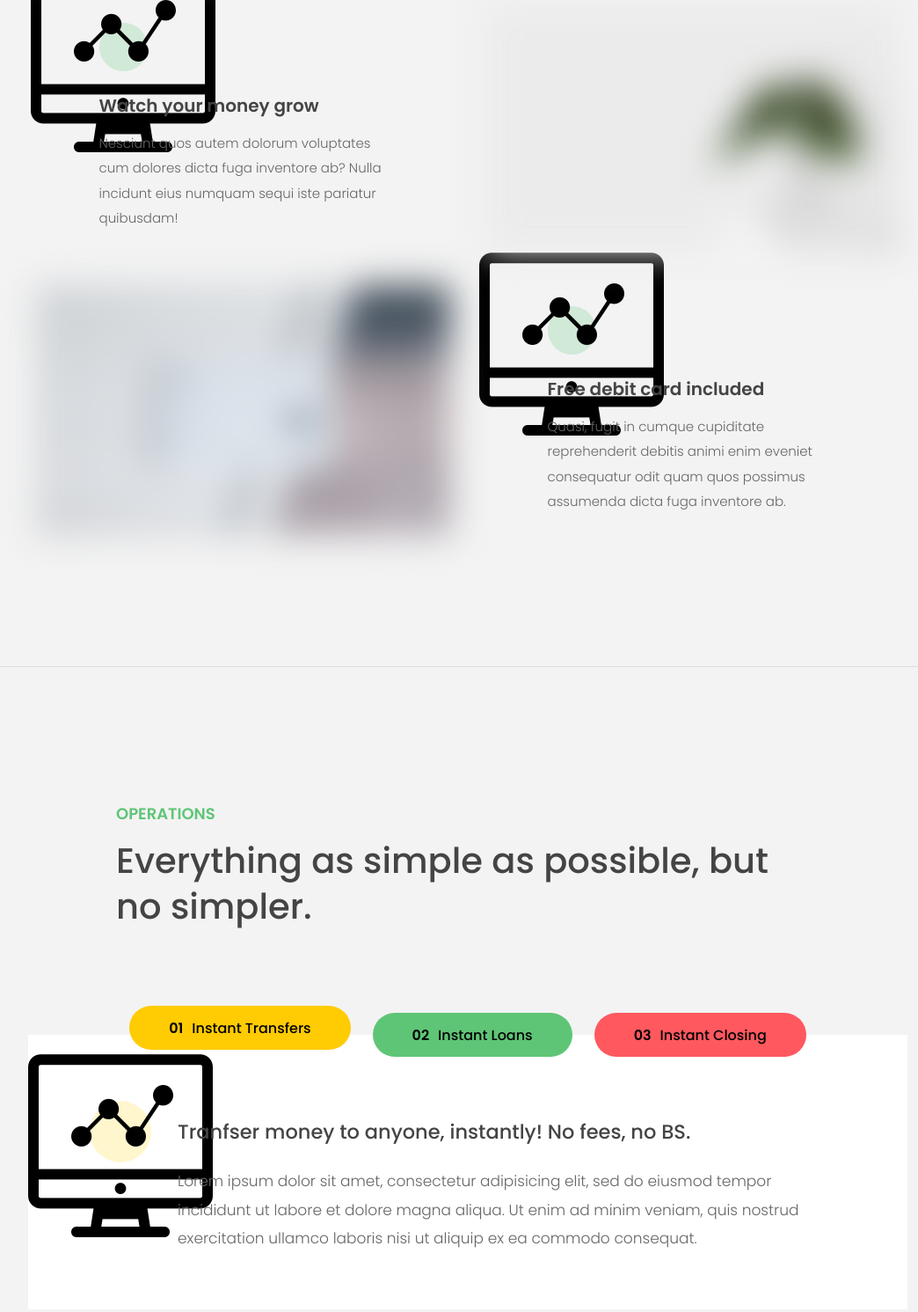
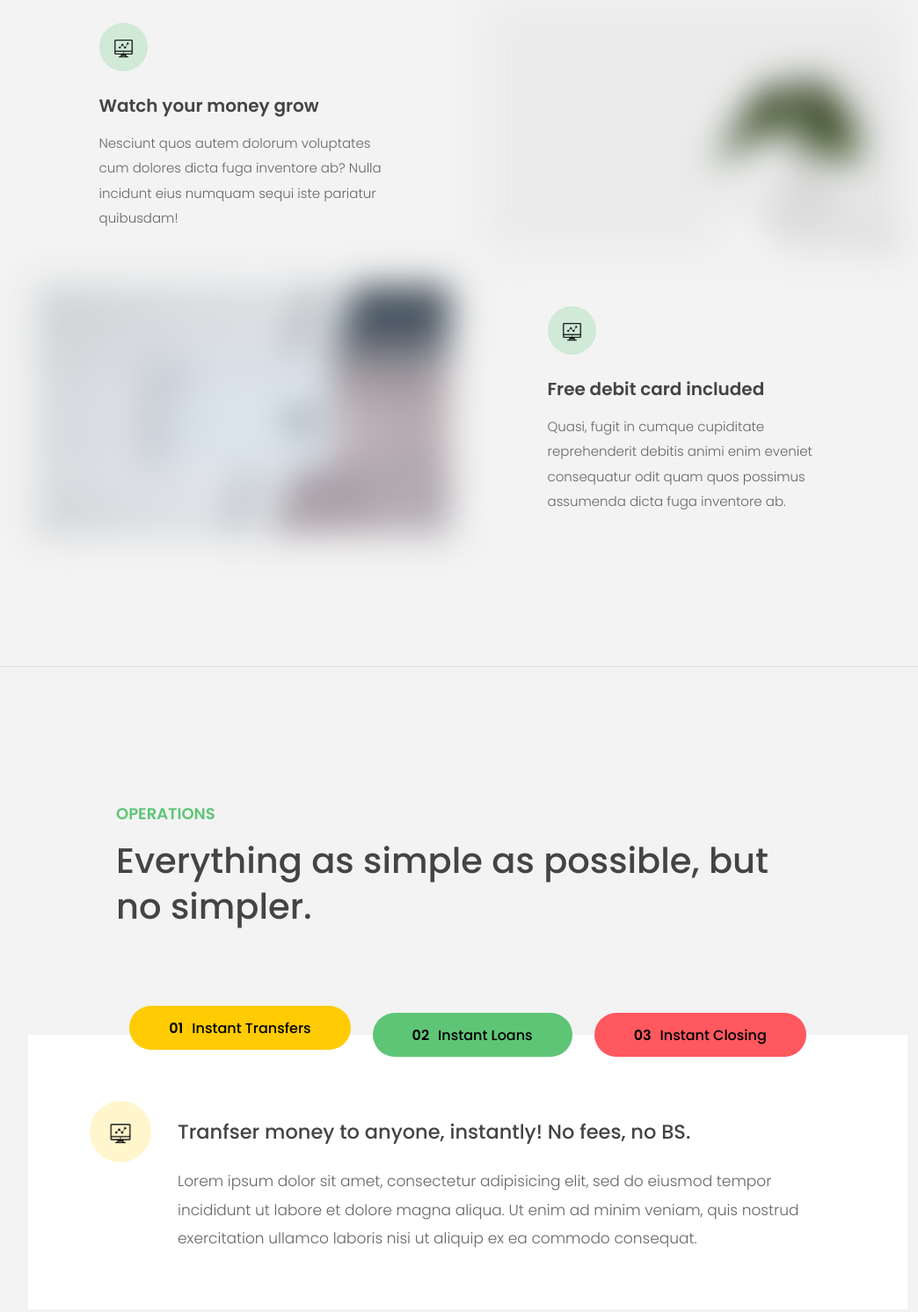
Before and after one commit to BrilliantPhoenix2024/Expert-JS-Journey, a plain HTML site: page Advanced_DOM/index.html in a window 1280 px wide. Shown: the part 1498-2989 px from the top of the page at 88% size, without its empty margins (108-1152 px from the left). Drawn offline with Linux system fonts and the light colour scheme.

Commit message:
Modify style.css

```diff
--- a/Advanced_DOM/style.css
+++ b/Advanced_DOM/style.css
@@ -258,7 +258,7 @@ h4 {
   margin-bottom: 2rem;
 }
 
-.features__icon svg {
+.features__icon img {
   height: 2.5rem;
   width: 2.5rem;
   fill: var(--color-primary);
@@ -344,7 +344,7 @@ h4 {
   border-radius: 50%;
 }
 
-.operations__icon svg {
+.operations__icon img {
   height: 2.75rem;
   width: 2.75rem;
 }
@@ -362,13 +362,13 @@ h4 {
 .operations__icon--3 {
   background-color: var(--color-tertiary-opacity);
 }
-.operations__icon--1 svg {
+.operations__icon--1 img {
   fill: var(--color-secondary-darker);
 }
-.operations__icon--2 svg {
+.operations__icon--2 img {
   fill: var(--color-primary);
 }
-.operations__icon--3 svg {
+.operations__icon--3 img {
   fill: var(--color-tertiary);
 }
 
```
